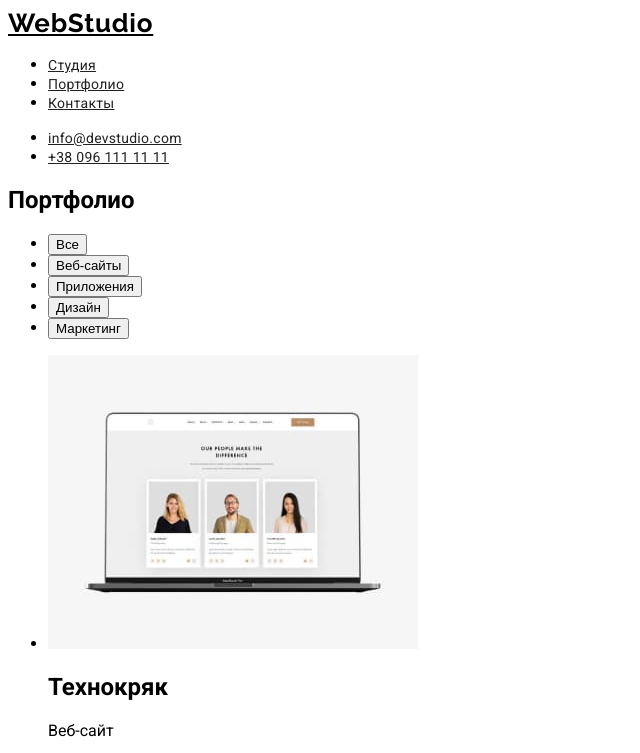
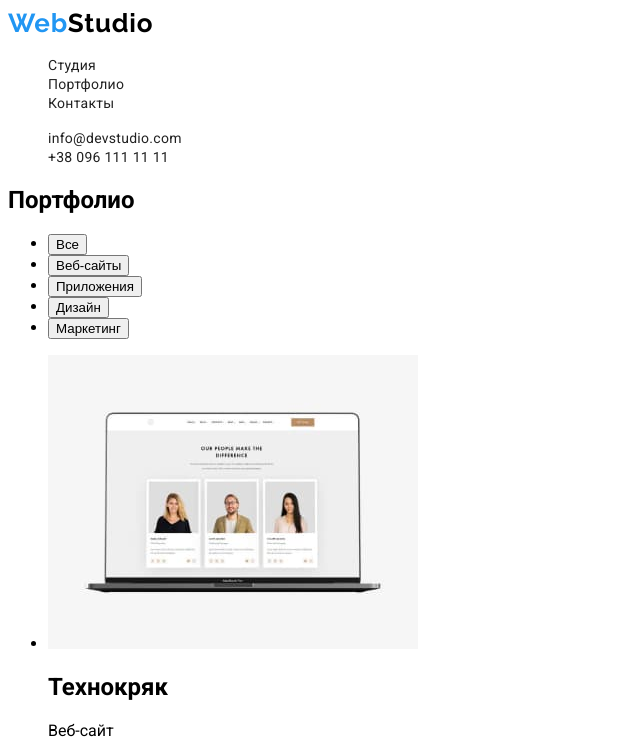
Before and after one commit to p0shta/goit-markup-hw-02, a plain HTML site: page portfolio.html in a window 1280 px wide. Shown: the top 753 px of the page, without its empty margins (0-640 px from the left). Drawn offline with Linux system fonts and the light colour scheme.

Commit message:
Добавляет классы странице Портфолио

```diff
--- a/portfolio.html
+++ b/portfolio.html
@@ -15,26 +15,26 @@
 <body>
 <!--Шапка-->
 <header class="header">
-    <a class="header-logo" href="./index.html">WebStudio</a>
+    <a class="header-logo link" href="./index.html"><span class="logo-accent">Web</span>Studio</a>
     <nav class="header-nav">
-        <ul class="nav-list">
+        <ul class="nav-list list">
             <li class="nav-item">
-                <a class="nav-link" href="./index.html">Студия</a>
+                <a class="nav-link link" href="./index.html">Студия</a>
             </li>
             <li class="nav-item">
-                <a class="nav-link" href="./portfolio.html">Портфолио</a>
+                <a class="nav-link link" href="./portfolio.html">Портфолио</a>
             </li>
             <li class="nav-item">
-                <a class="nav-link" href="#">Контакты</a>
+                <a class="nav-link link" href="#">Контакты</a>
             </li>
         </ul>
     </nav>
-    <ul class="contacts-list">
+    <ul class="contacts-list list">
         <li class="contacts-item">
-            <a class="contacts-link" href="mailto:info@devstudio.com">info@devstudio.com</a>
+            <a class="contacts-link link" href="mailto:info@devstudio.com">info@devstudio.com</a>
         </li>
         <li class="contacts-item">
-            <a class="contacts-link" href="tel:+380961111111">+38 096 111 11 11</a>
+            <a class="contacts-link link" href="tel:+380961111111">+38 096 111 11 11</a>
         </li>
     </ul>
 </header>
@@ -100,16 +100,16 @@
 </main>
 <!--Подвал-->
 <footer class="footer">
-    <a class="footer-logo" href="./index.html">WebStudio</a>
+    <a class="footer-logo link" href="./index.html"><span class="logo-accent">Web</span>Studio</a>
     <address class="footer-adress">
         г. Киев, пр-т Леси Украинки, 26
     </address>
-    <ul class="footer-list">
+    <ul class="footer-list list">
         <li class="footer-item">
-            <a class="footer-link" href="mailto:info@devstudio.com">info@devstudio.com</a>
+            <a class="footer-link link" href="mailto:info@devstudio.com">info@devstudio.com</a>
         </li>
         <li class="footer-item">
-            <a class="footer-link" href="tel:+380961111111">+38 096 111 11 11</a>
+            <a class="footer-link link" href="tel:+380961111111">+38 096 111 11 11</a>
         </li>
     </ul>
 </footer>
```
